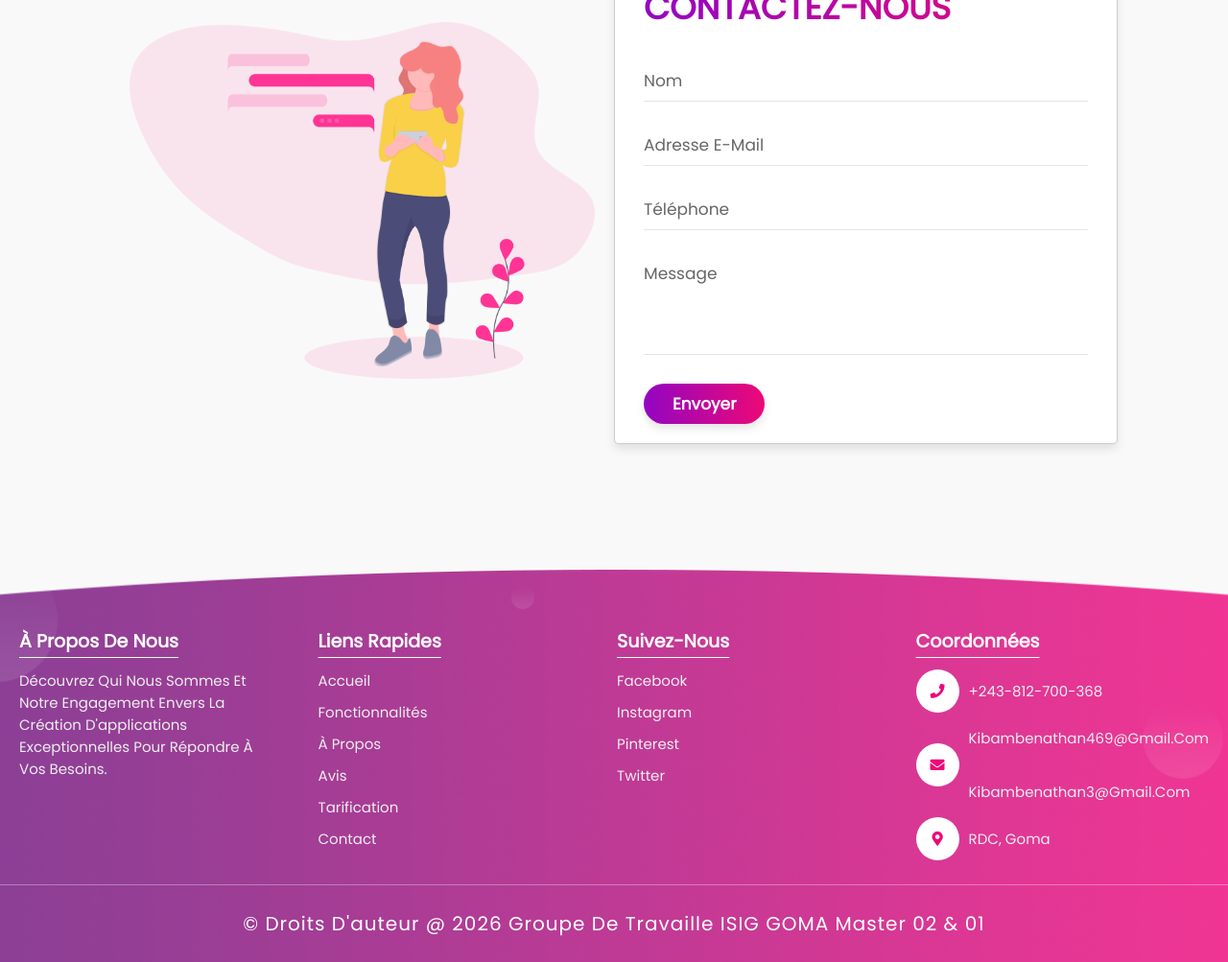
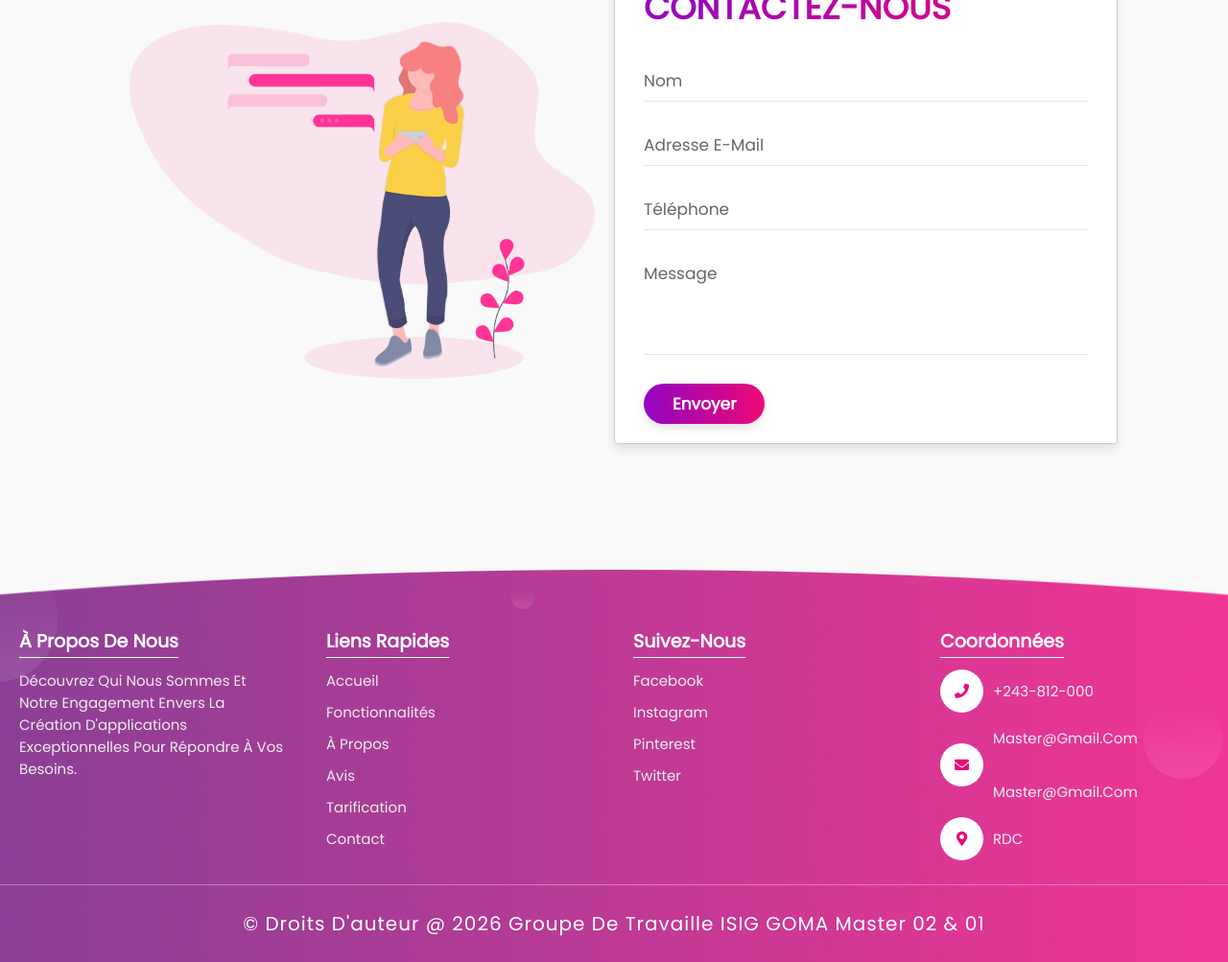
Before and after one commit to KIBAMBE-Nathan/site-ventephone-devops, a plain HTML site: page index.html in a window 1280 px wide. Shown: the part 4541-5544 px from the top of the page at 96% size. Drawn offline with Linux system fonts and the light colour scheme; no server answers.

Commit message:
mise a jours de informations de contacts

```diff
--- a/index.html
+++ b/index.html
@@ -334,16 +334,16 @@
                 <h3>Coordonnées</h3>
                 <div class="info">
                     <i class="fas fa-phone"></i>
-                    <p> +243-812-700-368</p>
+                    <p> +243-812-000</p>
                 </div>
                 <div class="info">
                     <i class="fas fa-envelope"></i>
-                    <p> <a href="mailto:kibambenathan469@gmail.com">kibambenathan469@gmail.com</a> <br> <a
-                            href="mailto:kibambenathan3@gmail.com">kibambenathan3@gmail.com</a> </p>
+                    <p> <a href="mailto:master@gmail.com">master@gmail.com</a> <br> <a
+                            href="mailto:master@gmail.com">master@gmail.com</a> </p>
                 </div>
                 <div class="info">
                     <i class="fas fa-map-marker-alt"></i>
-                    <p> RDC, Goma </p>
+                    <p> RDC </p>
                 </div>
             </div>
 
```
